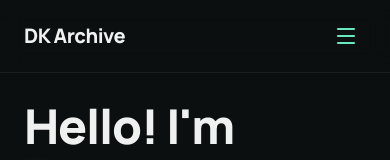
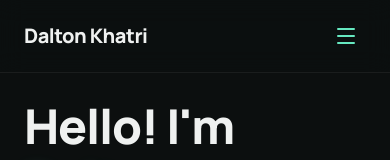
Before and after one commit to Dalton-Khatri/Portfolio, a React (Vite) app: page / in a window 390 px wide. Shown: the top 160 px of the page. Built offline with nearby package versions, Linux system fonts and the light colour scheme.

Commit message:
Layout edited

```diff
--- a/src/components/Layout.tsx
+++ b/src/components/Layout.tsx
@@ -11,7 +11,7 @@ export default function Layout() {
     <div className="flex min-h-screen bg-background text-on-surface">
       {/* Mobile Header */}
       <header className="lg:hidden flex justify-between items-center px-6 py-4 fixed top-0 w-full z-50 bg-background/80 backdrop-blur-md border-b border-outline-variant">
-        <span className="text-xl font-black text-on-surface tracking-tight font-headline">DK Archive</span>
+        <span className="text-xl font-black text-on-surface tracking-tight font-headline">Dalton Khatri</span>
         <button
           onClick={() => setIsMobileMenuOpen(!isMobileMenuOpen)}
           className="text-primary p-2 hover:bg-surface-high rounded-lg transition-transform active:scale-90"
@@ -36,8 +36,10 @@ export default function Layout() {
 
       <Sidebar />
 
-      <main className="flex-1 w-full max-w-7xl mx-auto px-6 lg:px-12 pt-24 lg:pt-16 pb-12 overflow-x-hidden">
-        <Outlet />
+      <main className="flex-1 min-w-0 pt-24 lg:pt-16 pb-16 overflow-x-hidden">
+        <div className="max-w-6xl mx-auto px-6 lg:px-12 xl:px-16">
+          <Outlet />
+        </div>
       </main>
     </div>
   );
```
